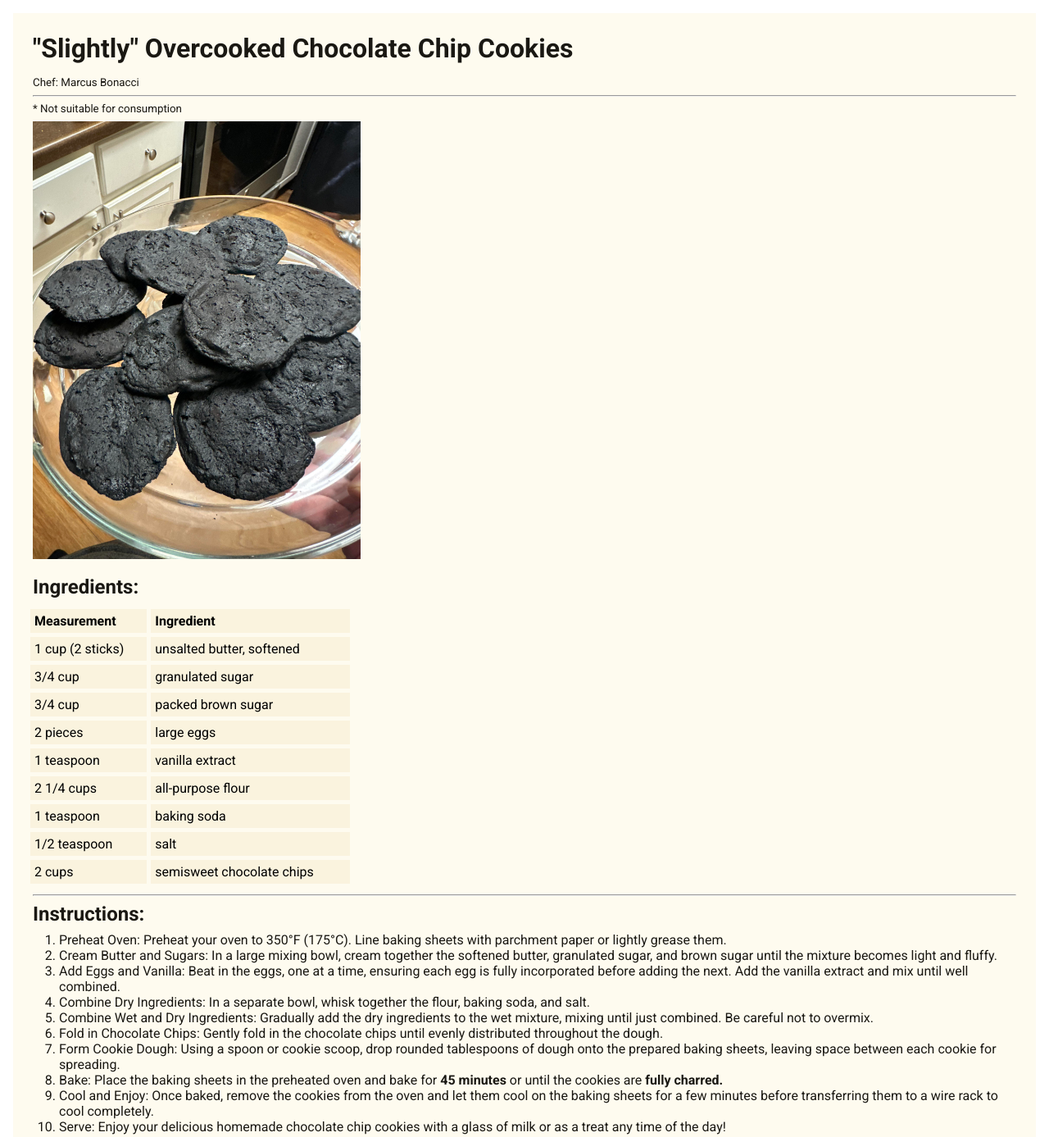
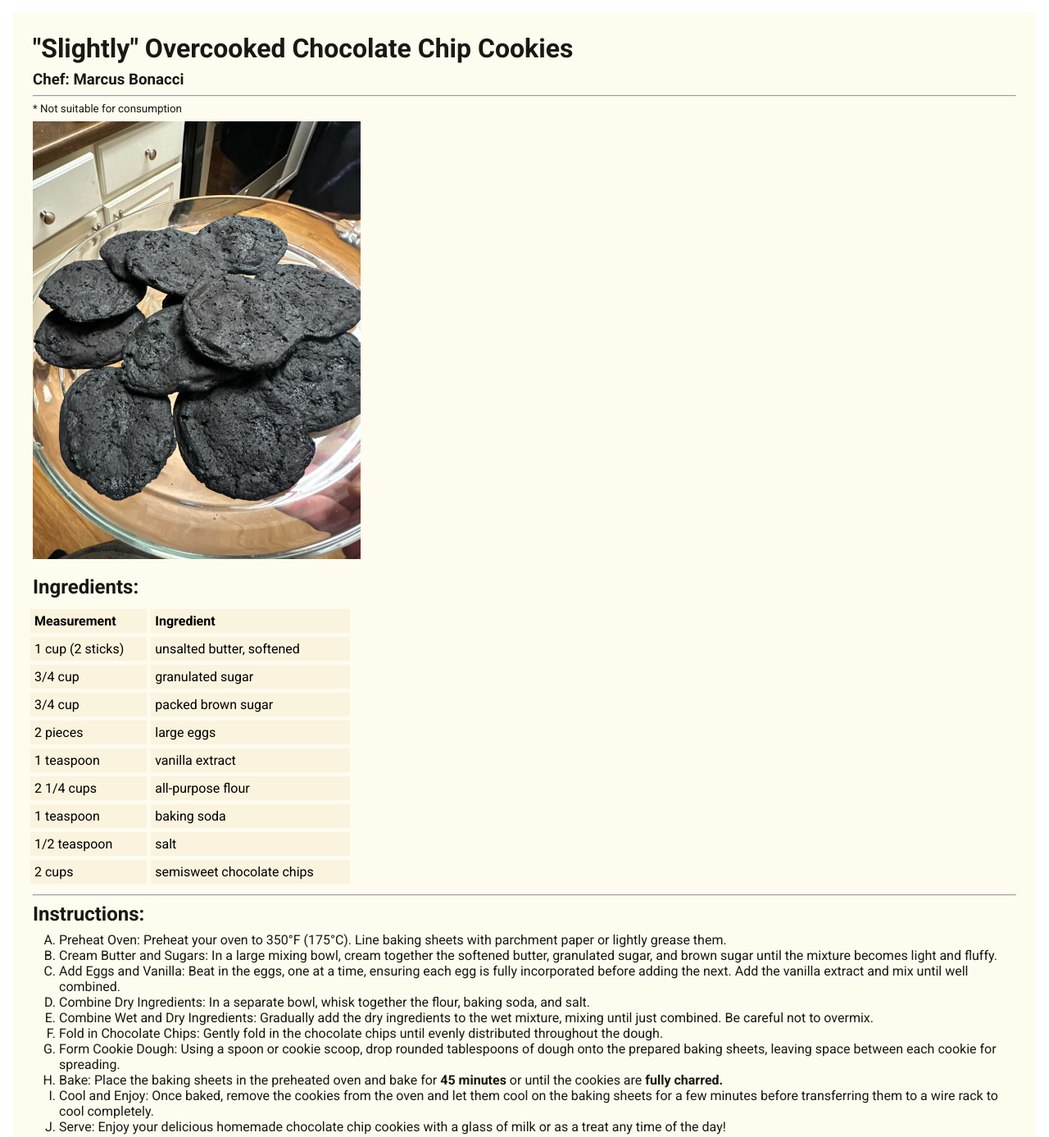
Before and after one commit to marcusbonacci/gdes-1190-cookie-recipe, a plain HTML site: page index.html in a window 1280 px wide. Shown: the top 1387 px of the page at 82% size. Drawn offline with Linux system fonts and the light colour scheme.

Commit message:
Fixed chef name, made instructions type="a"

```diff
--- a/css/global.css
+++ b/css/global.css
@@ -30,7 +30,8 @@ body {
 /* Main */
 
 
-h1, sub, img, p, h1, h2 {
+h1, h2, h3,
+sub, img, p {
     margin: .5rem;
 }
 
--- a/index.html
+++ b/index.html
@@ -22,7 +22,7 @@
     <div class="pagewrap">
         <h1>"Slightly" Overcooked Chocolate Chip Cookies</h1>
 
-        <sub>Chef: Marcus Bonacci</sub>
+        <h3>Chef: Marcus Bonacci</h3>
 
         <hr>
         <sub>* Not suitable for consumption</sub> <br>
@@ -80,7 +80,7 @@
         <!-- Instructions -->
         <div>
             <h2>Instructions:</h2>
-            <ol>
+            <ol type="A">
                 <li>Preheat Oven: Preheat your oven to 350°F (175°C). Line baking sheets with parchment
                     paper or lightly grease them.</li>
                 <li>Cream Butter and Sugars: In a large mixing bowl, cream together the softened butter,
```
